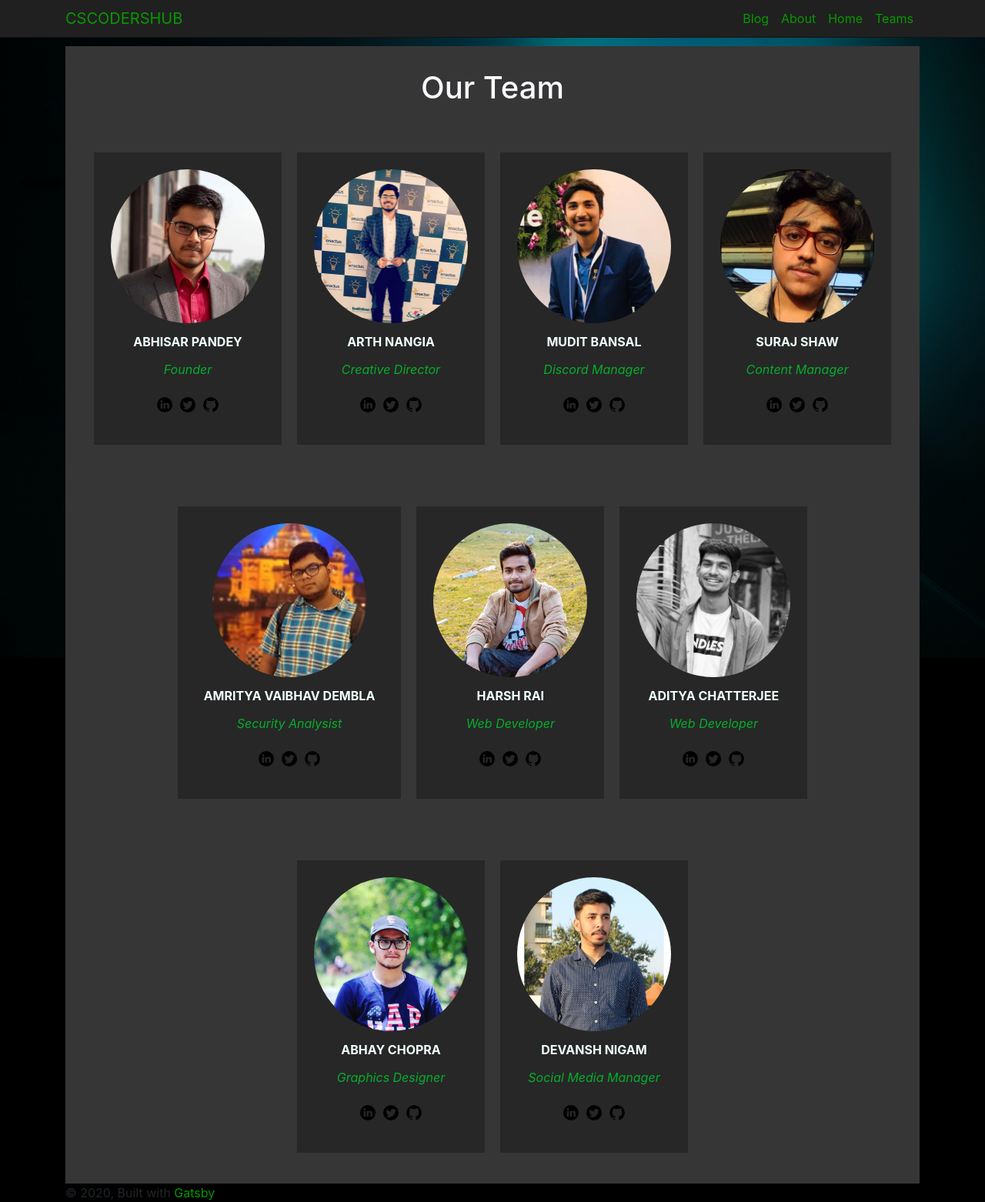
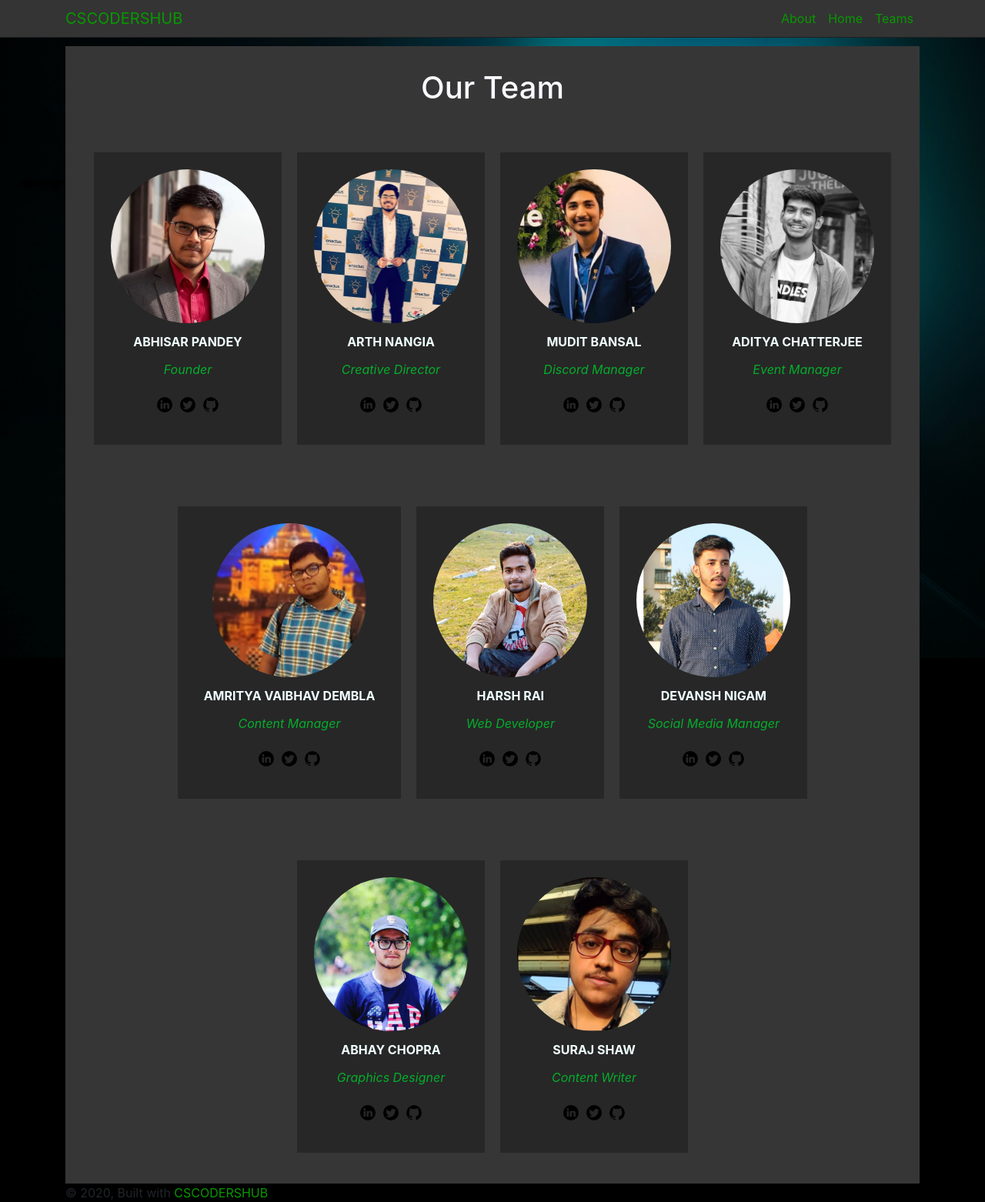
Before and after one commit to harshrai12/cshub-landing, a Gatsby site: page /teams in a window 1280 px wide. Shown: the whole page at 77% size. Built offline with nearby package versions, Linux system fonts and the light colour scheme; Gatsby itself is replaced by a stand-in of ours.

```diff
--- a/gatsby-config.js
+++ b/gatsby-config.js
@@ -4,7 +4,7 @@ require("dotenv").config({
 
 module.exports = {
   siteMetadata: {
-    title: `Gatsby blog`,
+    title: `CSCODERSHUB`,
     description: `Kick off your next, great Gatsby project with this default starter. This barebones starter ships with the main Gatsby configuration files you might need.`,
     author: `@gatsbyjs`,
   },
--- a/src/components/header.js
+++ b/src/components/header.js
@@ -18,18 +18,13 @@ const Header = props => {
 
   return (
     <div>
-      <Navbar color="Light" light expand="md" fixed="top">
+
+      <Navbar color="Dark" light expand="md" fixed="top">
         <div className="container">
           <NavbarBrand href="/">CSCODERSHUB</NavbarBrand>
-          <NavbarToggler onClick={toggle} />
+          <NavbarToggler color="light" onClick={toggle} />
           <Collapse isOpen={isOpen} navbar>
             <Nav className="ml-auto" navbar>
-              <NavItem>
-                <NavLink>
-                  {" "}
-                  <Link to="https://cscodershub-blog.netlify.app/">Blog</Link>
-                </NavLink>
-              </NavItem>
               <NavItem>
                 <NavLink>
                   <Link to="/about">About</Link>
--- a/src/components/layout.js
+++ b/src/components/layout.js
@@ -20,14 +20,14 @@ const Layout = ({ children }) => {
 
   return (
     <>
-      <Header siteTitle={data.site.siteMetadata.title} />
+      <Header  />
       <div className="container" id="content"
       >
         <main>{children}</main>
         <footer>
           © {new Date().getFullYear()}, Built with
           {` `}
-          <a href="https://www.gatsbyjs.org">Gatsby</a>
+          <a href="https://www.gatsbyjs.org">CSCODERSHUB</a>
         </footer>
       </div>
     </>
--- a/src/components/teammember.js
+++ b/src/components/teammember.js
@@ -63,24 +63,28 @@ function teammember() {
     <a href="https://www.github.com/defalt007/"> <img src={github} alt="" className="icon"/></a>
 
 </div>
-</div> <div className="teams">
-<img src={suraj} alt=""/>
-<div className="name">Suraj Shaw</div>
-<div className="desig">Content Manager</div>
-<div className="about"></div>
+</div>
+<div class="teams">
+<img src={adi} alt=""/>
+<div className="name">Aditya chatterjee</div>
+<div className="desig">Event Manager</div>
+<div className="about"> </div>
 
-    <div className="social-links">
-    <a href="https://www.linkedin.com/in/shawsuraj/"> <img src={linkedin} alt="" className="icon" /></a>
-    <a href="https://twitter.com/shawsurajss"> <img src={twotter} alt="" className="icon"/></a>
-    <a href="https://github.com/shawsuraj"> <img src={github} alt="" className="icon"/></a>
+<div className="social-links">
+    <a href="https://www.linkedin.com/in/aditya-c-840480140"> <img src={linkedin} alt="" className="icon" /></a>
+    <a href="https://twitter.com/X__amaterasu__X?s=08"> <img src={twotter} alt="" className="icon"/></a>
+    <a href="https://github.com/adi1506"> <img src={github} alt="" className="icon"/></a>
 
 </div>
 </div>
+
+
+
    </div>
    <div className="sub-container"><div className="teams">
    <img src={amritya} alt=""/>
    <div className="name">Amritya Vaibhav Dembla</div>
-   <div className="desig">Security Analysist</div>
+   <div className="desig">Content Manager</div>
    <div className="about"> </div>
 
        <div className="social-links">
@@ -107,18 +111,19 @@ function teammember() {
            </div>
        </div>
        <div class="teams">
-   <img src={adi} alt=""/>
-   <div className="name">Aditya chatterjee</div>
-   <div className="desig"> Web Developer</div>
-   <div className="about"> </div>
+       <img src={Devasnh} alt=""/>
+       <div className="name">Devansh Nigam</div>
+       <div className="desig">Social Media Manager</div>
+     <div className="about"></div>
 
-   <div className="social-links">
-       <a href="https://www.linkedin.com/in/aditya-c-840480140"> <img src={linkedin} alt="" className="icon" /></a>
-       <a href="https://twitter.com/X__amaterasu__X?s=08"> <img src={twotter} alt="" className="icon"/></a>
-       <a href="https://github.com/adi1506"> <img src={github} alt="" className="icon"/></a>
+           <div className="social-links">
+           <a href="https://www.linkedin.com/in/devansh-nigam-5780761b3"> <img src={linkedin} alt="" className="icon" /></a>
+           <a href="https://www.linkedin.com/in/devansh-nigam-5780761b3"> <img src={twotter} alt="" className="icon"/></a>
+           <a href="https://github.com/devansh0605"> <img src={github} alt="" className="icon"/></a>
 
+       </div>
    </div>
-</div>
+
 
 
 
@@ -140,23 +145,24 @@ function teammember() {
 
    </div>
 </div>
+<div className="teams">
+<img src={suraj} alt=""/>
+<div className="name">Suraj Shaw</div>
+<div className="desig">Content Writer</div>
+<div className="about"></div>
+
+    <div className="social-links">
+    <a href="https://www.linkedin.com/in/shawsuraj/"> <img src={linkedin} alt="" className="icon" /></a>
+    <a href="https://twitter.com/shawsurajss"> <img src={twotter} alt="" className="icon"/></a>
+    <a href="https://github.com/shawsuraj"> <img src={github} alt="" className="icon"/></a>
+
+</div>
+</div>
 
 
 
 
-       <div class="teams">
-       <img src={Devasnh} alt=""/>
-       <div className="name">Devansh Nigam</div>
-       <div className="desig">Social Media Manager</div>
-     <div className="about"></div>
 
-           <div className="social-links">
-           <a href="https://www.linkedin.com/in/devansh-nigam-5780761b3"> <img src={linkedin} alt="" className="icon" /></a>
-           <a href="https://www.linkedin.com/in/devansh-nigam-5780761b3"> <img src={twotter} alt="" className="icon"/></a>
-           <a href="https://github.com/devansh0605"> <img src={github} alt="" className="icon"/></a>
-
-       </div>
-   </div>
    </div>
 
 </div>
--- a/src/pages/about.js
+++ b/src/pages/about.js
@@ -7,6 +7,10 @@ const AboutPage = () => (
   <Layout>
     <SEO title="About" />
     <h1>About us</h1>
+    <p className="about-text">
+    CSCODERSHUB is a community of coders and cyber security enthusiasts, here we believe in sharing/discussing our knowledge with other members for enhancement and learning. We provide free guidance to beginners of the community. CSCODERSHUB team consists of hardworking and focused members who are ready to serve for the community without any personal benefit. We are dedicated towards building a community which can provide opportunity to members (beginners) to learn more about new technologies for free of cost.
+    Anyone can Join Us as a member or as a team. for more details contact <a href="cscodershub@gmail.com">cscodershub@gmail.com</a> and <a href="admin@cscodershub.tech">admin@cscodershub.tech</a>
+    </p>
   </Layout>
 )
 
--- a/src/styles/_base.scss
+++ b/src/styles/_base.scss
@@ -26,14 +26,19 @@ h1 {
   color: ghostwhite;
 }
 .navbar {
-  background-color: rgb(32, 32, 32);
+  background-color: rgb(52, 52, 52);
   // border-right: 1px solid rgba(0, 0, 0, 0.4);
   // border-left: 1px solid rgba(0, 0, 0, 0.4);
   border-bottom: 1px solid rgba(0, 0, 0, 0.4);
   line-height: 1;
 }
+
+.navbar-toggler{
+  background-color: #3e3e3e;
+  color: #00ff48;
+}
 .navbar-light .navbar-nav .nav-link,
-.navbar-light .navbar-brand {
+.navbar-light .navbar-brand  {
   color: #089800;
   &:hover {
     color: #00ff48;
```
